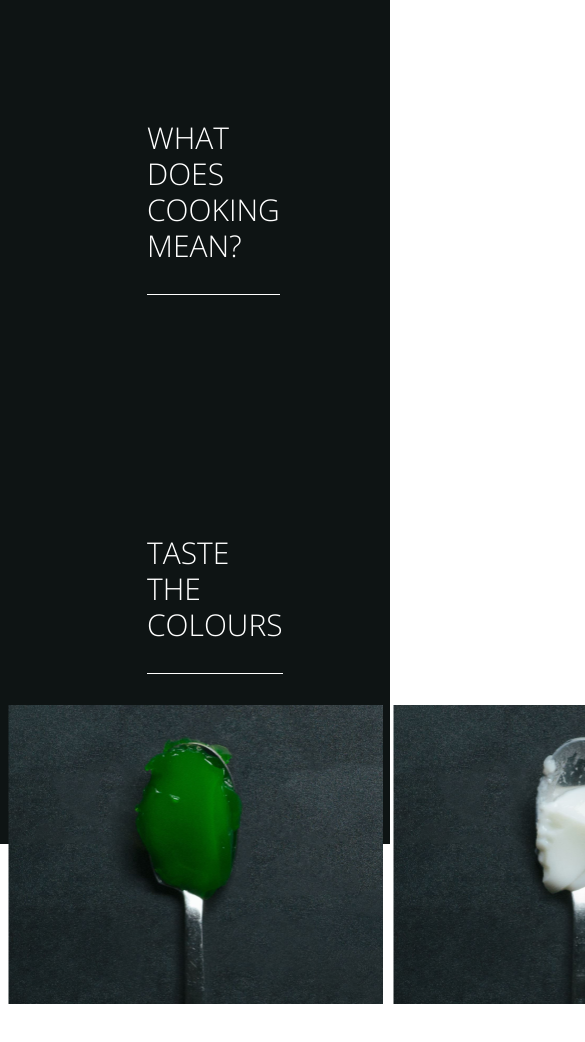
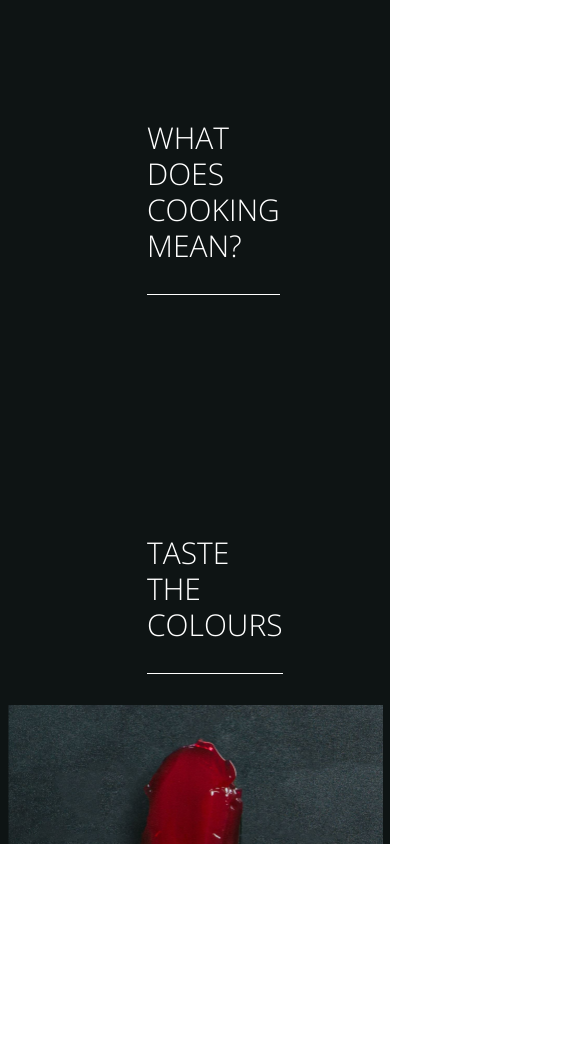
Before and after one commit to Archiyopp/orchard-interview, a React (Vite) app: page / in a window 390 px wide. Shown: the top 1042 px of the page, 585 px wide, since content can reach past the window. After the commit the page ends 844 px from the top, so only its background shows below. Built offline with nearby package versions, Linux system fonts and the light colour scheme.

Commit message:
improve mobile view of card list

```diff
--- a/src/App.tsx
+++ b/src/App.tsx
@@ -3,7 +3,7 @@ import { Headline } from "./components/TItle";
 
 function App() {
     return (
-        <section className="bg-bg text-white h-svh font-open-sans">
+        <section className="bg-bg text-white h-svh font-open-sans overflow-auto">
             <article className="flex flex-col gap-7.5 py-30 px-36.75">
                 <Headline>What does cooking mean?</Headline>
             </article>
--- a/src/components/CardList.tsx
+++ b/src/components/CardList.tsx
@@ -4,7 +4,7 @@ import White from "../assets/white.png";
 
 export function CardList() {
     return (
-        <ul className="grid grid-cols-[repeat(3,375px)] gap-2.5 justify-center">
+        <ul className="grid grid-cols-[375px] lg:grid-cols-[repeat(2,375px)] xl:grid-cols-[repeat(3,375px)] gap-x-2.5 gap-y-7.5 justify-center">
             {cardListData.map((cardData) => (
                 <Card key={cardData.name} {...cardData} />
             ))}
```
